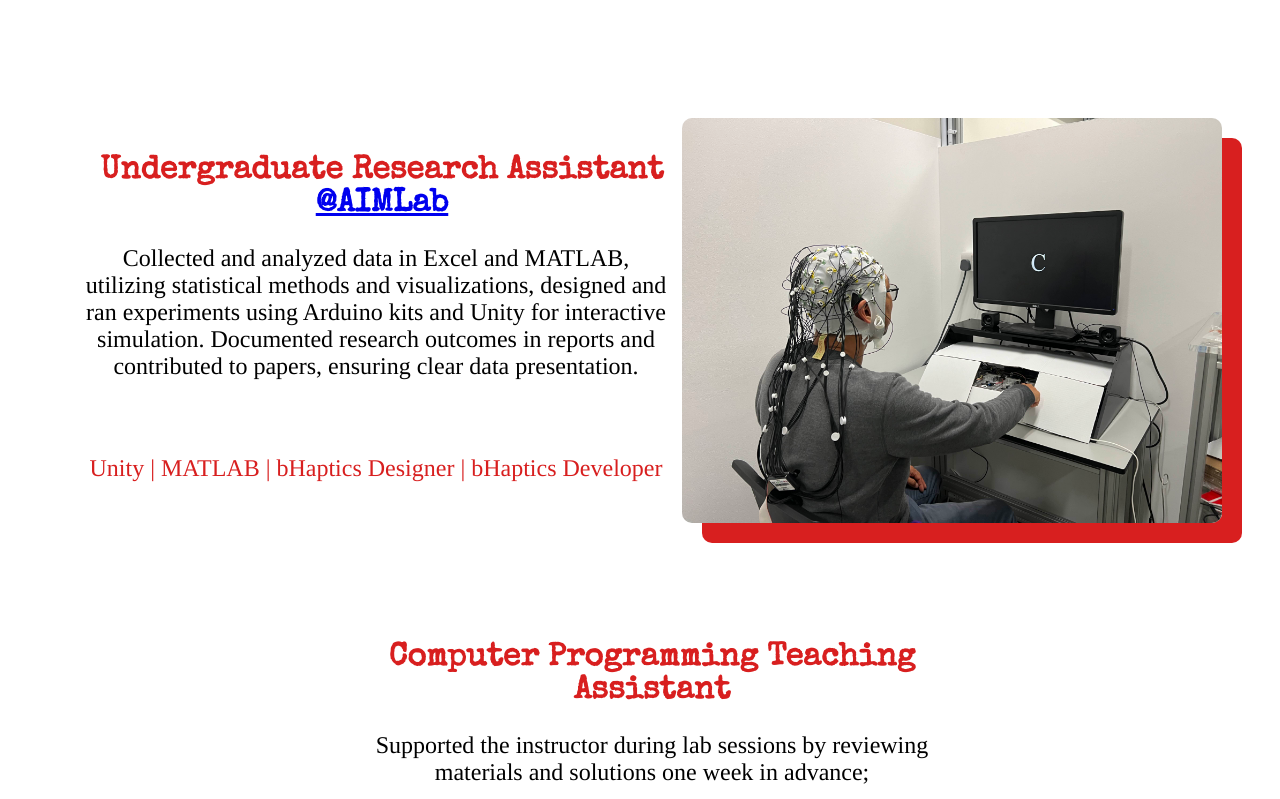
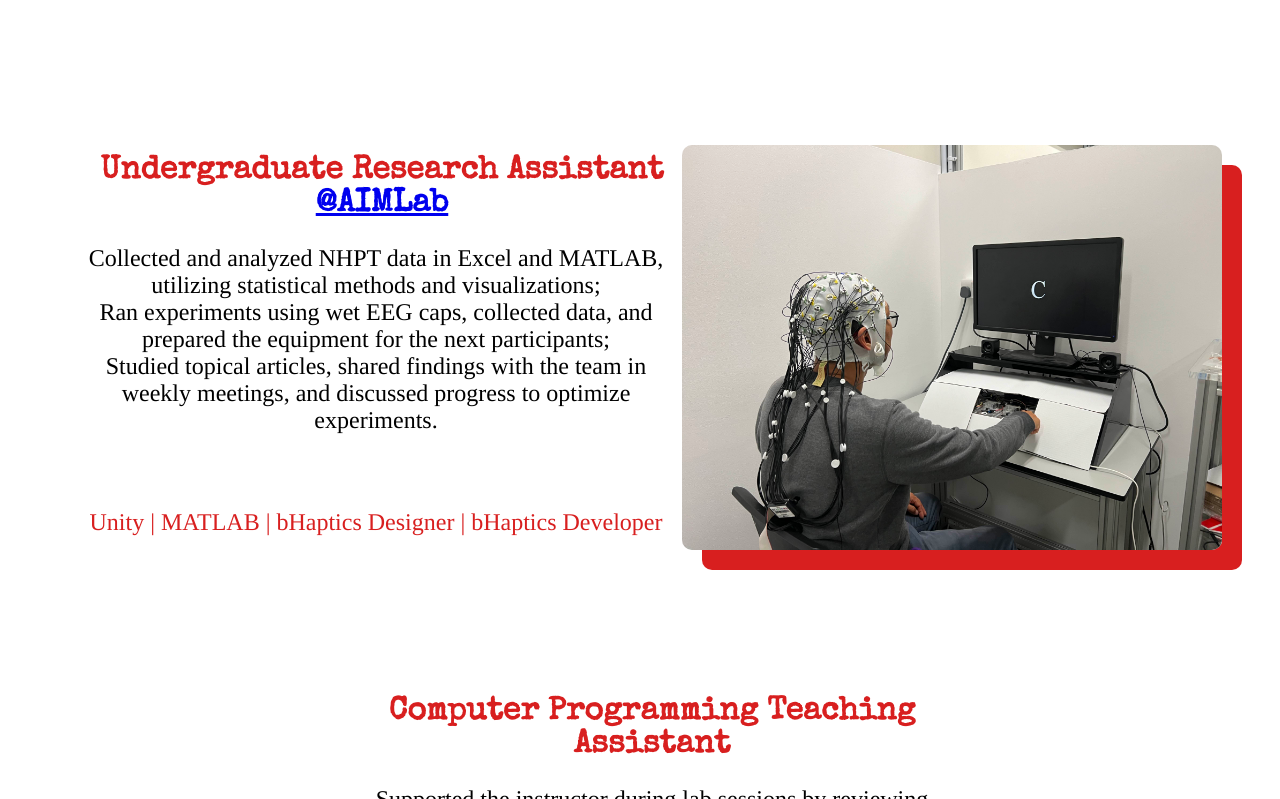
Before and after one commit to shoeboxhoney/personal_website, a plain HTML site: page index.html in a window 1280 px wide. Shown: the part 1931-2730 px from the top of the page. Drawn offline with nearby package versions, Linux system fonts and the light colour scheme; a web font is replaced by a local one.

Commit message:
Update index.html

```diff
--- a/index.html
+++ b/index.html
@@ -146,8 +146,11 @@
                 <br>
                 <br>
                 <h3>Undergraduate Research Assistant <a href="https://aimlab-haptics.com">@AIMLab</a> </h3>
-                  <p style="padding-right: 2%;">Collected and analyzed data in Excel and MATLAB, utilizing statistical methods and visualizations, designed and ran experiments using Arduino kits and Unity for interactive simulation. Documented research outcomes in reports and contributed to papers, ensuring clear data presentation.
-                    </p>
+                  <p style="padding-right: 2%;">
+                  Collected and analyzed NHPT data in Excel and MATLAB, utilizing statistical methods and visualizations; <br>
+Ran experiments using wet EEG caps, collected data, and prepared the equipment for the next participants;<br>
+Studied topical articles, shared findings with the team in weekly meetings, and discussed progress to optimize experiments.
+                  </p>
                   <br>
                   <p style="color: rgb(216, 31, 31); padding-right: 2%;"> Unity | MATLAB | bHaptics Designer | bHaptics Developer <p>
                   <br>
```
